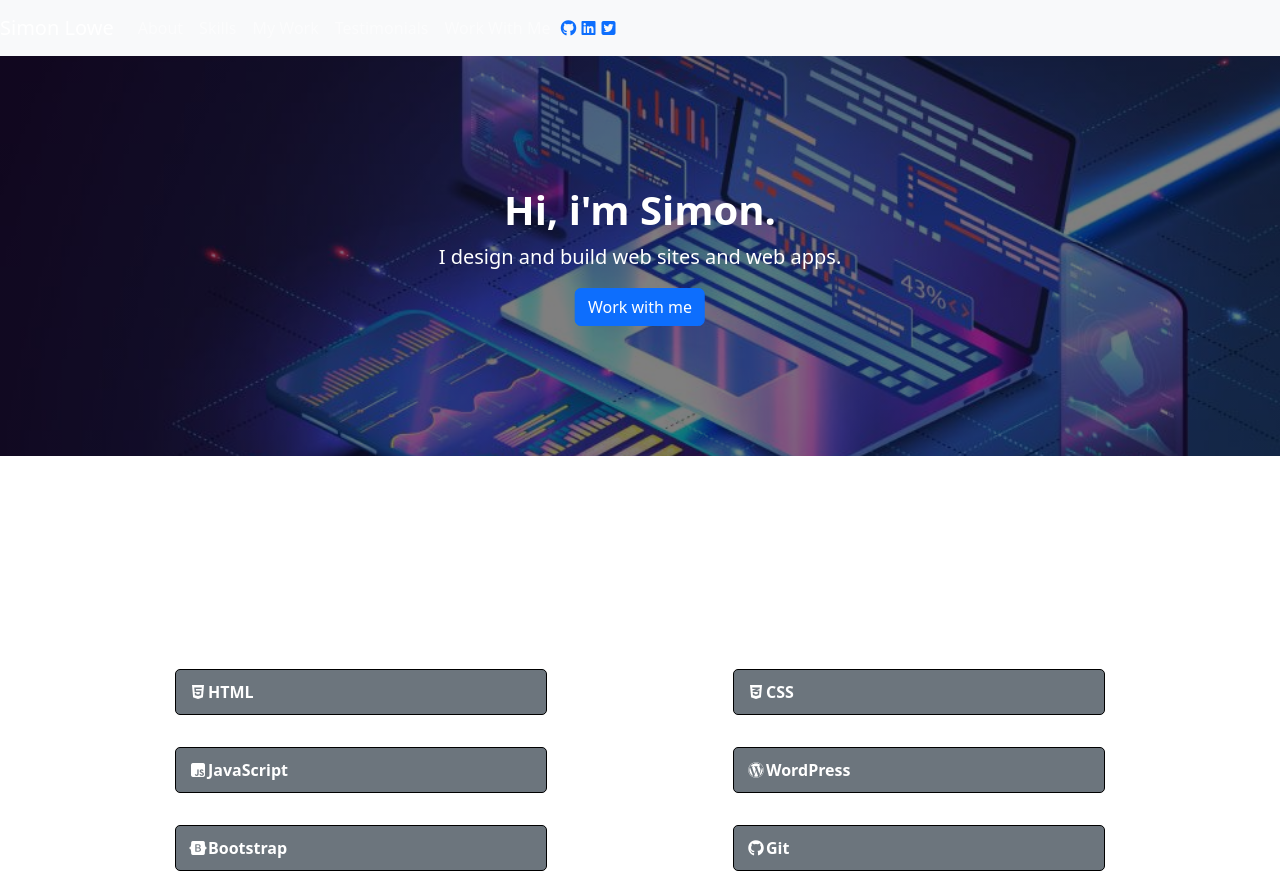
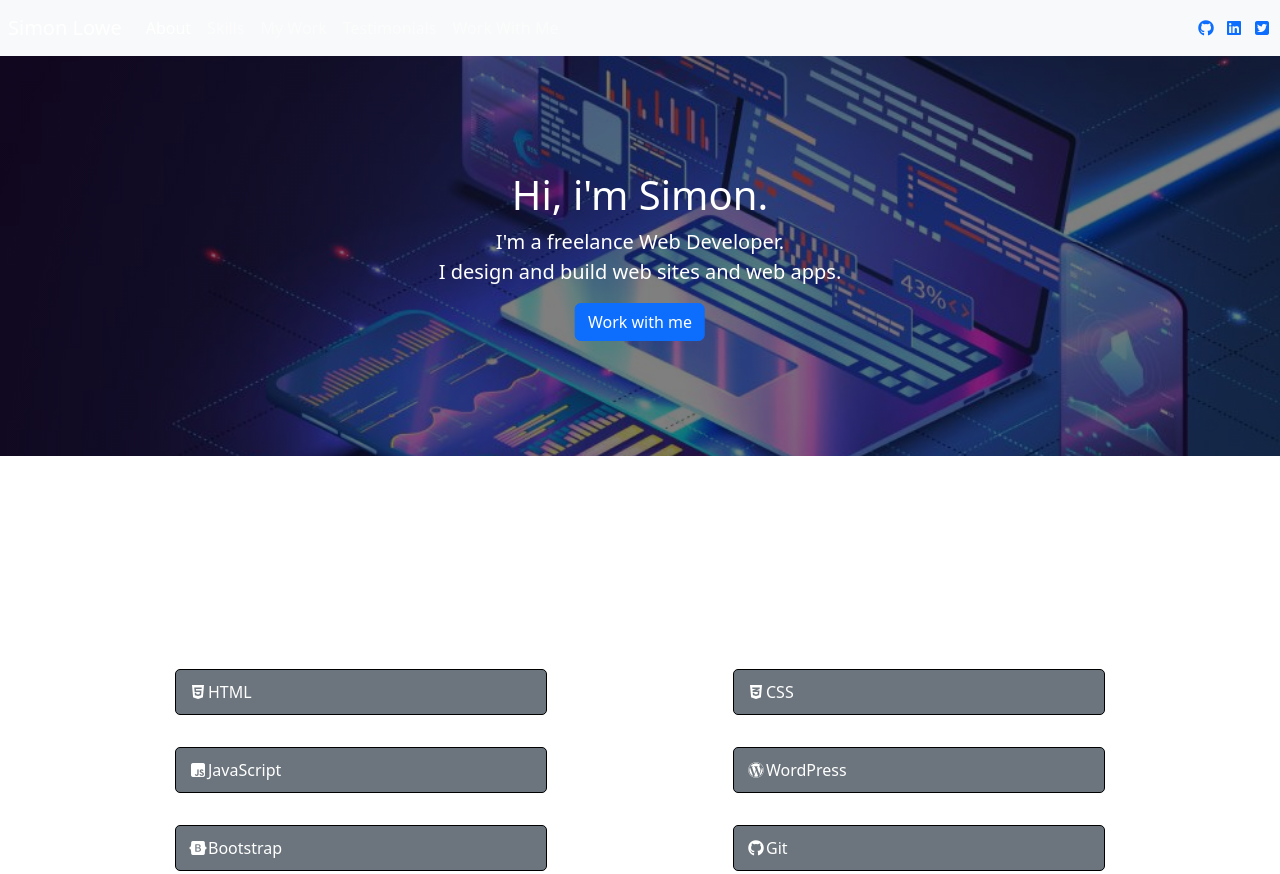
Before and after one commit to LoweSimon/portfolio-site-v2, a website with bundled scripts: page dist/index.html in a window 1280 px wide. Shown: the top 874 px of the page. Built offline with nearby package versions, Linux system fonts and the light colour scheme.

Commit message:
Added more styling to Navbar

```diff
--- a/package.json
+++ b/package.json
@@ -10,7 +10,7 @@
     "postcss-cli": "^10.0.0"
   },
   "name": "portfolio-site-v2",
-  "description": "��#\u0000 \u0000p\u0000o\u0000r\u0000t\u0000f\u0000o\u0000l\u0000i\u0000o\u0000-\u0000s\u0000i\u0000t\u0000e\u0000-\u0000v\u00002\u0000\r\u0000 \u0000",
+  "description": "Portfolio Website",
   "version": "1.0.0",
   "main": "index.js",
   "scripts": {
--- a/scss/_custom.scss
+++ b/scss/_custom.scss
@@ -1,3 +1,5 @@
 $light:         rgb(0, 70, 70);
+$body-bg:       rgb(0, 70, 70);
+$navbar-dark-active-color:          blue;
 
 @import "../node_modules/bootstrap/scss/bootstrap";
--- a/src/css/styles.css
+++ b/src/css/styles.css
@@ -1,18 +1,9 @@
-body    {
-    font-family: 'PT Serif', serif;
-    background-color: rgba(9, 51, 146, 0.88);
-}
-
 body, html  {
     height: 100%;
 }
 
 div {
     color: white;
-}
-
-.nav    {
-    padding-left: 20px;
 }
 
 .hero-image {
@@ -62,7 +53,6 @@ div {
     margin: 0 0.5rem;
     box-shadow: 2px 6px 8px 0 rgba(22, 22, 26, 0.18);
     border: none;
-    border-radius: 0;
     width: 18rem;
 }
 
```
Also changed, not shown: assets/css/style.css, dist/index.html, 1 other file.
